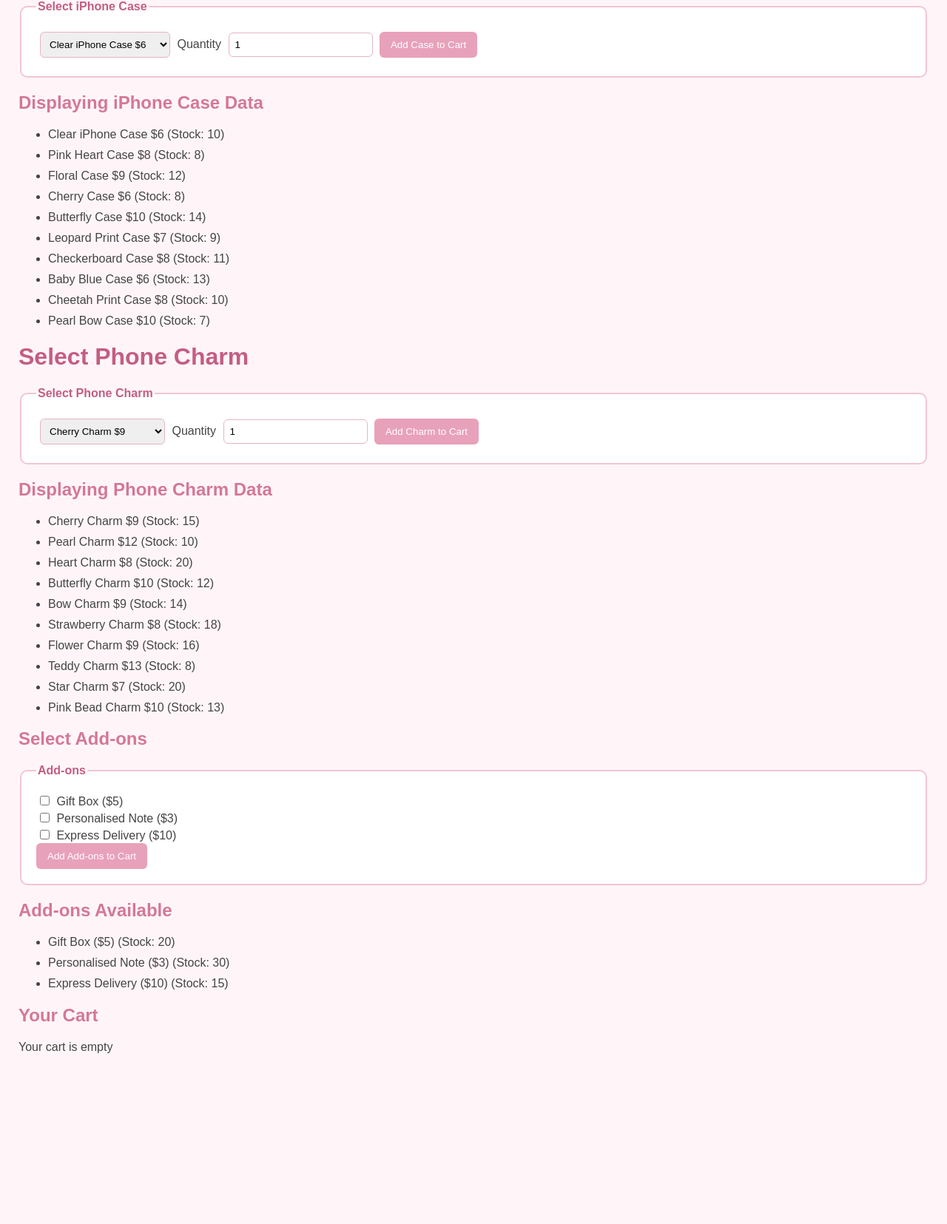
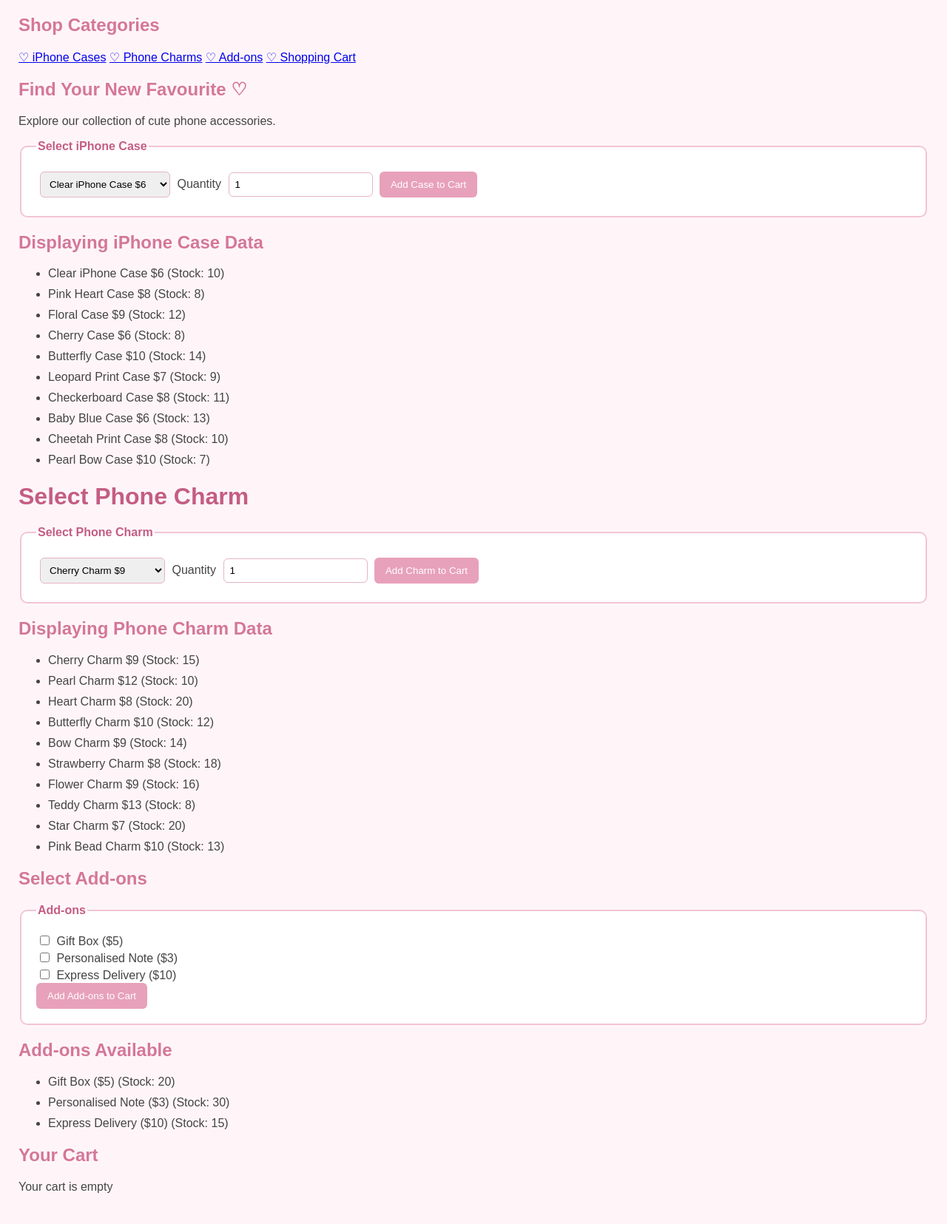
Before and after one commit to gursimrran/AS91896---AS91897--asses, a Flask app: page / in a window 1280 px wide. Shown: the part 158-1813 px from the top of the page at 74% size. Before the commit the page ends 1582 px from the top, so only its background shows below. Run offline with Flask 3, Linux system fonts and the light colour scheme.

Commit message:
Added shop sidebar and a banner layout.

```diff
--- a/templates/index1.html
+++ b/templates/index1.html
@@ -21,6 +21,25 @@
         <a href="{{ url_for('about') }}">About</a>
     </nav>
     </header>
+
+    <div class="shop-layout">
+
+        <aside class="sidebar">
+            <h2>Shop Categories</h2>
+
+            <a href="#cases">♡ iPhone Cases</a>
+            <a href="#charms">♡ Phone Charms</a>
+            <a href="#addons">♡ Add-ons</a>
+            <a href="#cart">♡ Shopping Cart</a>
+        </aside>
+
+        <main class="shop-content">
+
+            <section class="welcome-banner">
+                <h2>Find Your New Favourite ♡</h2>
+                <p>Explore our collection of cute phone accessories.</p>
+            </section>
+
 
     <form action="{{ url_for('add_to_cart') }}" method="post">
 
@@ -152,5 +171,8 @@
      <p>Your cart is empty</p>
 {% endif %}
 
+    </main>
+</div>
+
 </body>
 </html>
```
